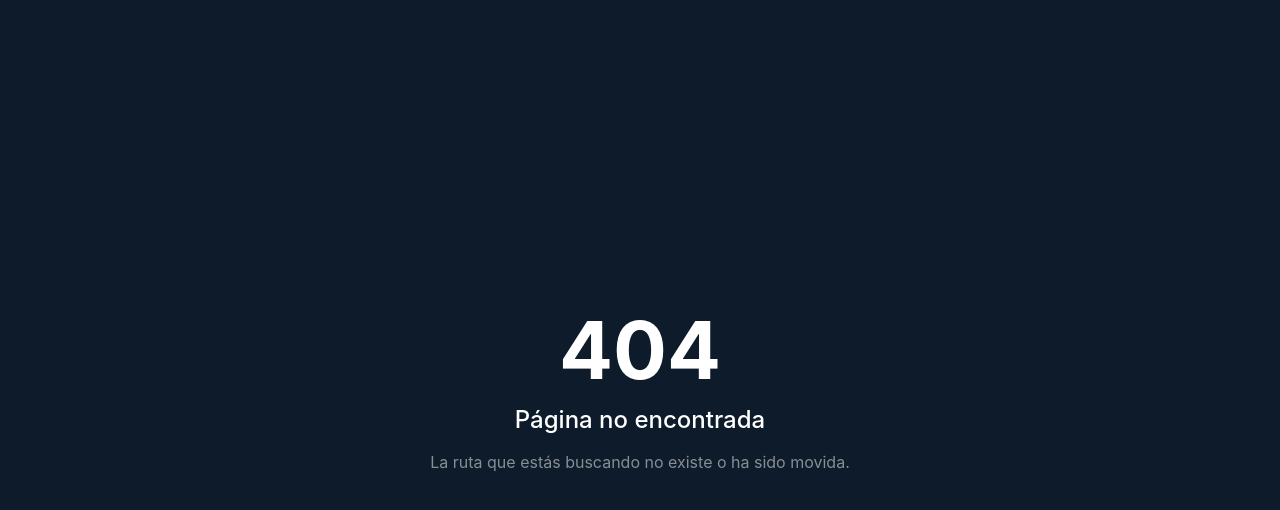
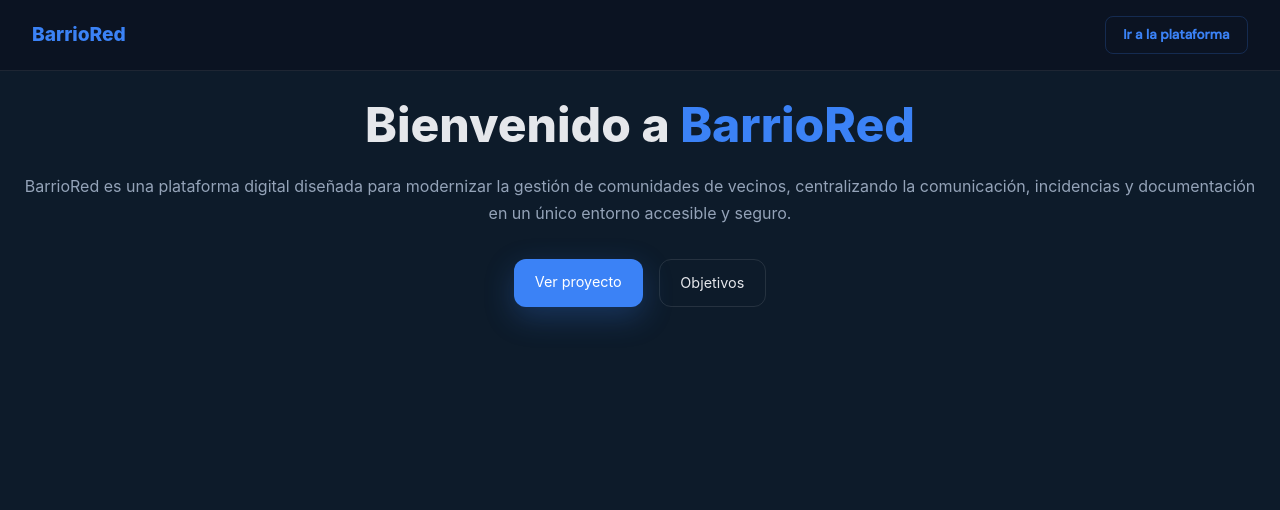
Before and after one commit to Aitor1945/TFG, a React (Vite) app: page /inicio in a window 1280 px wide. Before the commit this address had no page. Shown: the top 510 px of the page. Built offline with nearby package versions, Linux system fonts and the light colour scheme.

Commit message:
landingpage

```diff
--- a/package.json
+++ b/package.json
@@ -10,7 +10,7 @@
     "preview": "vite preview"
   },
   "dependencies": {
-    "@supabase/supabase-js": "^2.103.2",
+    "@supabase/supabase-js": "^2.103.3",
     "react": "^19.2.0",
     "react-dom": "^19.2.0",
     "react-router-dom": "^7.13.0"
--- /dev/null
+++ b/src/components/pages/LandingPage/LandingPage.css
@@ -0,0 +1,146 @@
+:root {
+  --bg-body: #0d1b2a;
+  --bg-card: #1e293b;
+  --bg-hover: #2d3f55;
+  --bg-deep: #0a1220;
+  --accent: #3b82f6;
+  --accent-dim: rgba(59, 130, 246, 0.12);
+  --accent-glow: rgba(59, 130, 246, 0.25);
+  --text-primary: #f1f5f9;
+  --text-secondary: #94a3b8;
+  --border: rgba(255, 255, 255, 0.07);
+  --border-blue: rgba(59, 130, 246, 0.22);
+}
+
+nav {
+  position: fixed;
+  top: 0;
+  left: 0;
+  width: 100%;
+  z-index: 100;
+
+  display: flex;
+  justify-content: space-between;
+  align-items: center;
+
+  padding: 1rem 2rem;
+
+  background: rgba(11, 18, 32, 0.75);
+  backdrop-filter: blur(14px);
+  border-bottom: 1px solid rgba(255, 255, 255, 0.08);
+}
+
+/* LOGO */
+.logo-h {
+  font-weight: 800;
+  font-size: 1.2rem;
+  color: #3b82f6;
+  text-decoration: none;
+
+  transition: 0.2s;
+}
+
+.logo-h:hover {
+  opacity: 0.8;
+}
+
+.nav-actions {
+  display: flex;
+  align-items: center;
+  gap: 0.8rem;
+}
+
+.btn-solid {
+  padding: 0.48rem 1.1rem;
+  border-radius: 8px;
+  border: 1px solid var(--border-blue);
+  background: transparent;
+  color: var(--accent);
+  font-family: "DM Sans", sans-serif;
+  font-size: 0.84rem;
+  font-weight: 600;
+  cursor: pointer;
+  text-decoration: none;
+  transition: all 0.2s;
+  display: inline-flex;
+  align-items: center;
+  gap: 0.4rem;
+}
+
+.btn-solid:hover {
+  background: var(--accent-dim);
+  border-color: var(--accent);
+}
+
+/*Introdccion */
+.introduccion {
+  padding: 6rem 1.5rem;
+  display: flex;
+  justify-content: center;
+  text-align: center;
+}
+
+.intro-container {
+  width: 100%;
+  margin: 0 auto;
+  text-align: center;
+}
+/* TITLE */
+.intro-title {
+  font-size: clamp(2rem, 4vw, 3rem);
+  font-weight: 800;
+  color: #e5e7eb;
+  margin-bottom: 1.2rem;
+}
+
+.intro-title span {
+  color: #3b82f6;
+}
+
+/* TEXT */
+.intro-text {
+  color: #94a3b8;
+  font-size: 1rem;
+  line-height: 1.7;
+}
+
+/* BUTTONS */
+.intro-actions {
+  margin-top: 2rem;
+  display: flex;
+  justify-content: center;
+  gap: 1rem;
+  flex-wrap: wrap;
+}
+
+.intro-btn,
+.intro-btn-outline {
+  padding: 0.75rem 1.3rem;
+  border-radius: 12px;
+  font-size: 0.9rem;
+  text-decoration: none;
+  transition: 0.25s ease;
+  cursor: pointer;
+}
+
+/* PRIMARY */
+.intro-btn {
+  background: #3b82f6;
+  color: white;
+  box-shadow: 0 10px 30px rgba(59, 130, 246, 0.25);
+}
+
+.intro-btn:hover {
+  transform: translateY(-2px);
+}
+
+/* OUTLINE */
+.intro-btn-outline {
+  border: 1px solid rgba(255, 255, 255, 0.1);
+  color: #e5e7eb;
+}
+
+.intro-btn-outline:hover {
+  border-color: #3b82f6;
+  color: #3b82f6;
+}
--- /dev/null
+++ b/src/components/pages/LandingPage/LandingPage.jsx
@@ -0,0 +1,49 @@
+import { useNavigate } from "react-router-dom";
+import "./LandingPage.css";
+
+export default function LandingPage() {
+  const navigate = useNavigate();
+
+  const irLogin = () => {
+    navigate("/login");
+  };
+
+  return (
+    <div>
+      <nav>
+        <a href="#" className="logo-h">
+          BarrioRed
+        </a>
+
+        <div className="nav-actions">
+          <button className="btn-solid" onClick={irLogin}>
+            Ir a la plataforma
+          </button>
+        </div>
+      </nav>
+
+      <section className="introduccion">
+        <div className="intro-container">
+          <h2 className="intro-title">
+            Bienvenido a <span>BarrioRed</span>
+          </h2>
+
+          <p className="intro-text">
+            BarrioRed es una plataforma digital diseñada para modernizar la
+            gestión de comunidades de vecinos, centralizando la comunicación,
+            incidencias y documentación en un único entorno accesible y seguro.
+          </p>
+
+          <div className="intro-actions">
+            <a href="#proyecto" className="intro-btn">
+              Ver proyecto
+            </a>
+            <a href="#objetivos" className="intro-btn-outline">
+              Objetivos
+            </a>
+          </div>
+        </div>
+      </section>
+    </div>
+  );
+}
--- a/src/routing/Rutas.jsx
+++ b/src/routing/Rutas.jsx
@@ -20,6 +20,7 @@ import Chat from "../components/pages/Chat/Chat";
 import Ajustes from "../components/pages/Ajustes/Ajustes";
 import MiPerfil from "../components/pages/MiPerfil/MiPerfil";
 import ResetPassword from "../components/pages/ResetPassword/ResetPassword";
+import LandingPage from "../components/pages/LandingPage/LandingPage";
 
 //Proteccion de rutas
 const Private = () => {
@@ -61,6 +62,7 @@ export default function Rutas() {
       <Routes>
         {/* Públicas */}
         <Route element={<PublicRoute />}>
+          <Route path="/inicio" element={<LandingPage />} />
           <Route path="/login" element={<Login />} />
           <Route path="/reset-password" element={<ResetPassword />} />
         </Route>
```
Also changed, not shown: 1 other file (tests, documents, lock files or other folders).
